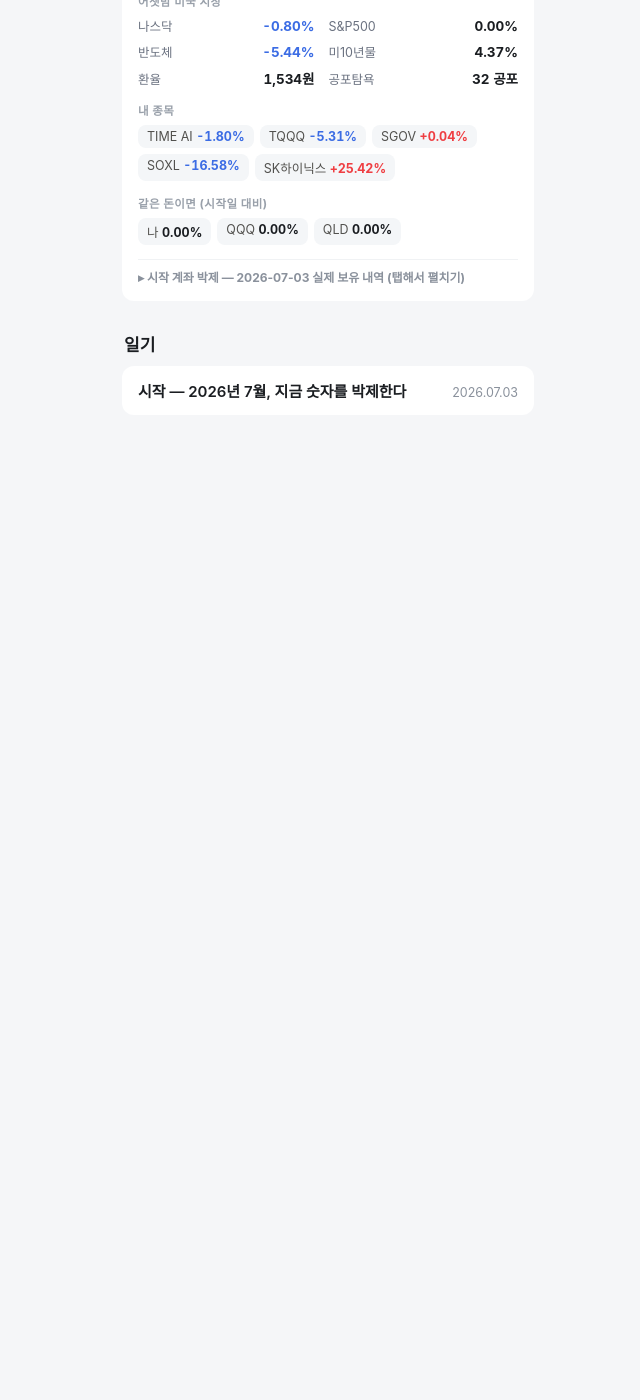
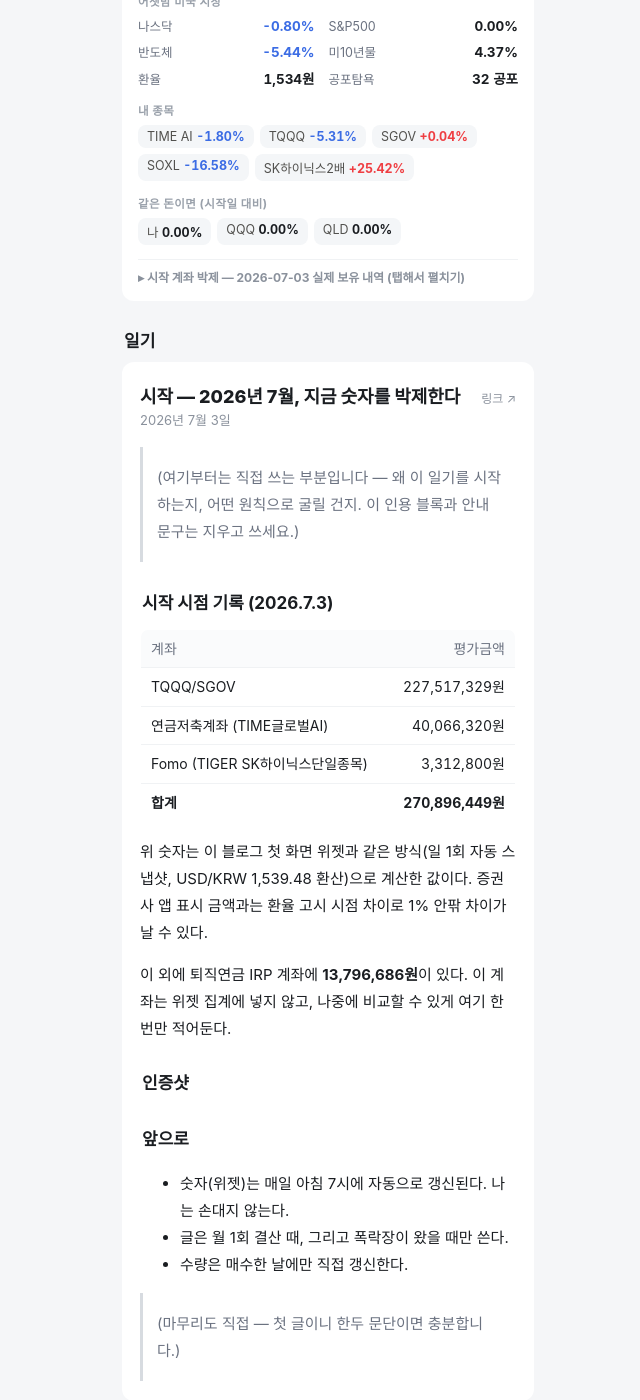
Before and after one commit to yoonwu/invest-log, a Jekyll site: the page built from index.html, in a window 1280 px wide and 1400 px high, scrolled down 1696 px. Shown: the whole window, without its empty margins (312-952 px from the left). Built offline with Jekyll 4.4.1, drawn with Linux system fonts in a browser that asks for light colours; before the commit the page ends 2151 px from its top, so only the background shows below that.

Commit message:
일기 본문을 홈에 인라인 + SK하이닉스 칩 이름을 'SK하이닉스2배'로
- 일기는 홈에서 쭉 내리며 전문을 읽는 구조로 (개별 주소는 '링크 ↗'로 유지
  — 네이버/티스토리 복붙·공유용)

Co-Authored-By: Claude Fable 5 <noreply@anthropic.com>
Claude-Session: https://claude.ai/code/session_01YQmWVq7bXaFTgzBNyEifEq

```diff
--- a/index.html
+++ b/index.html
@@ -14,14 +14,18 @@ layout: default
   <button class="more-btn" id="more" style="display:none">지난 일지 더 보기</button>
 </section>
 
-<section class="posts">
+<section class="feed">
   <h2>일기</h2>
-  <ul>
-    {% for post in site.posts %}
-    <li><a href="{{ post.url | relative_url }}">{{ post.title }}</a>
-        <span class="date">{{ post.date | date: "%Y.%m.%d" }}</span></li>
-    {% endfor %}
-  </ul>
+  {% for post in site.posts %}
+  <article class="post" style="margin-bottom:14px">
+    <div style="display:flex;justify-content:space-between;align-items:baseline;gap:10px">
+      <h1 style="font-size:18px;margin:0 0 2px">{{ post.title }}</h1>
+      <a href="{{ post.url | relative_url }}" style="flex:none;font-size:12px;color:#8a919c;text-decoration:none">링크 ↗</a>
+    </div>
+    <div class="post-date">{{ post.date | date: "%Y년 %-m월 %-d일" }}</div>
+    <div class="post-body">{{ post.content }}</div>
+  </article>
+  {% endfor %}
 </section>
 
 <script>
@@ -108,7 +112,7 @@ window.SITE_URL = "{{ site.url }}{{ site.baseurl }}/";
     return L.join("\n");
   }
 
-  const TNAME = { "456600": "TIME AI", "0195S0": "SK하이닉스" };
+  const TNAME = { "456600": "TIME AI", "0195S0": "SK하이닉스2배" };
   const gcell = (label, v, colored) =>
     `<span>${label}</span><b class="${colored ? cls(parseFloat(v)) : "flat"}">${v}</b>`;
 
```
